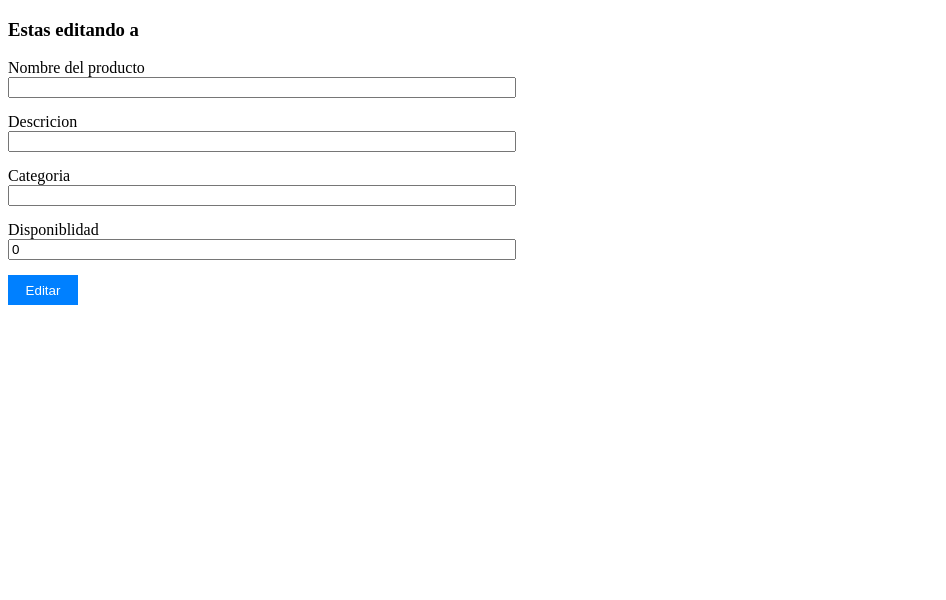
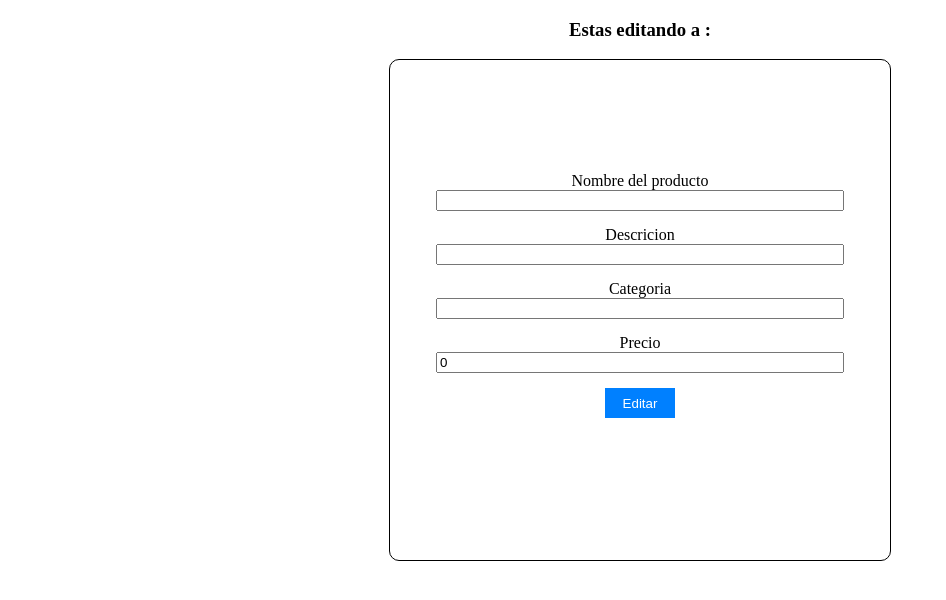
Before and after one commit to peterson-perez/Angular-http, an Angular app: page /editProduct/1 in a window 1280 px wide. Shown: the top 600 px of the page, without its empty margins (0-946 px from the left). Built offline with nearby package versions, Linux system fonts and the light colour scheme; no server answers.

Commit message:
feat: tags for styles

```diff
--- a/src/app/components/editproduct/editproduct.component.html
+++ b/src/app/components/editproduct/editproduct.component.html
@@ -1,15 +1,19 @@
-<div>
-    <h3>Estas editando a {{product.name}}</h3>
+<div class="titulo">
+    <h3>Estas editando a :<p>{{product.name}}</p></h3>
 </div>
 
-<form [formGroup]="formEditProduct" (ngSubmit)="edit(productId, formEditProduct.value)">
-    <label>Nombre del producto</label>
-    <input type="text" formControlName="name">
-    <label>Descricion</label>
-    <input type="text" formControlName="description">
-    <label>Categoria</label>
-    <input type="text" formControlName="category">
-    <label>Disponiblidad</label>
-    <input type="number" formControlName="price">
-    <input type="submit" value="Editar" class="button">
-</form>
+<div class="seccion">
+    <div class="form-container">
+        <form class="formulary" [formGroup]="formEditProduct" (ngSubmit)="edit(formEditProduct.value)">
+            <label class="text">Nombre del producto</label>
+            <input class="add-form-input" formControlName="name">
+            <label class="text">Descricion</label>
+            <input class="add-form-input" formControlName="description">
+            <label class="text">Categoria</label>
+            <input class="add-form-input" type="text" formControlName="category">
+            <label class="text">Precio</label>
+            <input class="add-form-input" type="number" formControlName="price">
+            <input type="submit" value="Editar" class="button">
+        </form>
+    </div>
+</div>
```
